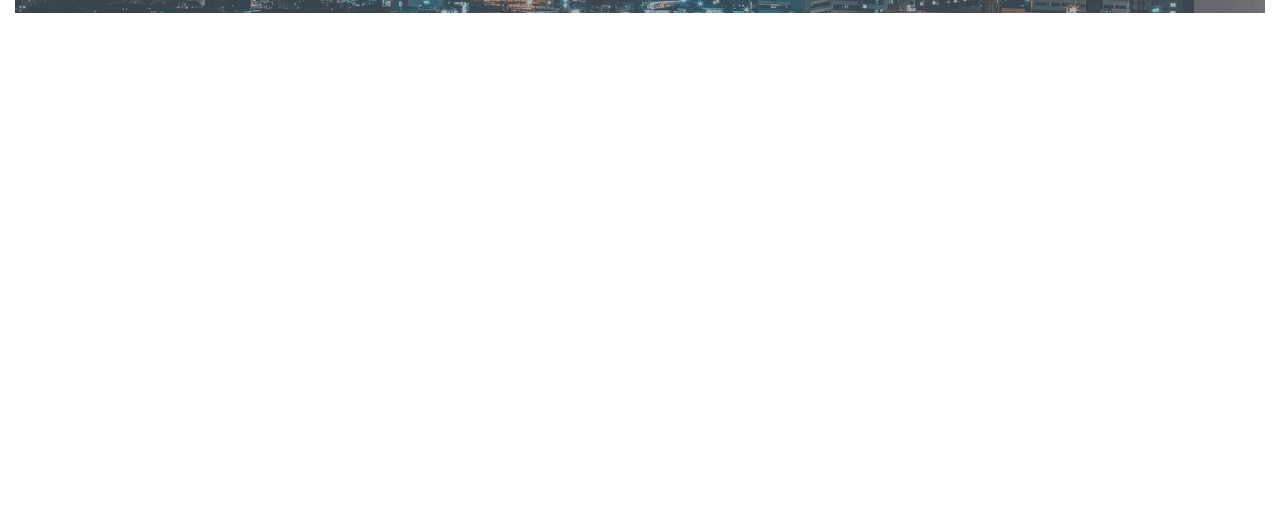
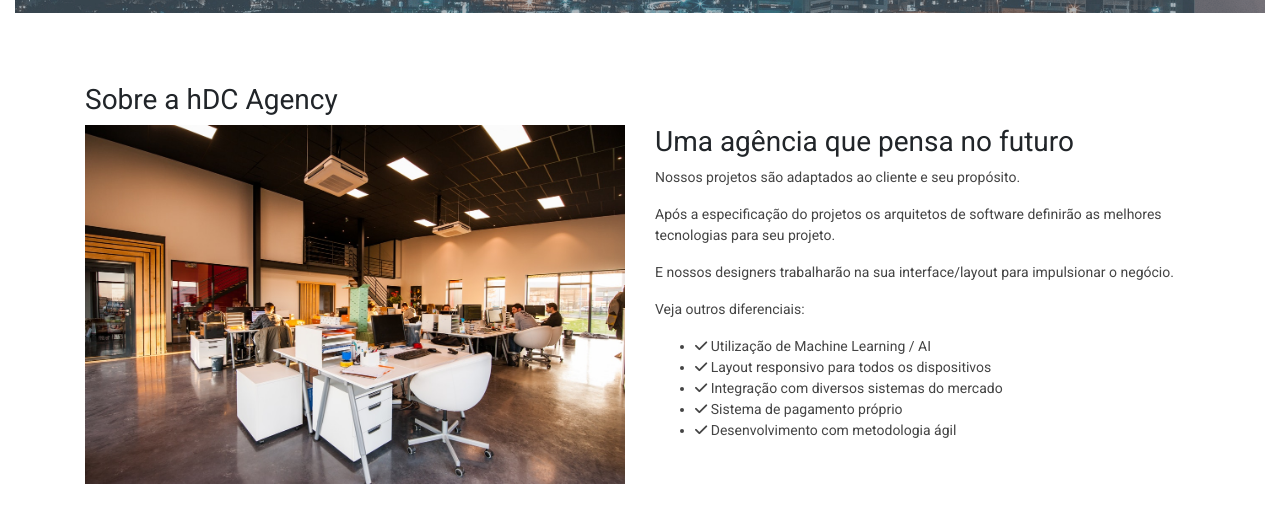
Before and after one commit to jgjefersonluis/javascript-jlmg_Agency, a plain HTML site: page index.html in a window 1280 px wide. Shown: the part 592-1114 px from the top of the page. Before the commit the page ends 800 px from the top, so only its background shows below. Drawn offline with nearby package versions, Linux system fonts and the light colour scheme.

Commit message:
sobre a empresa

```diff
--- a/index.html
+++ b/index.html
@@ -96,6 +96,33 @@
           <span class="sr-only">Next</span>
         </a>
       </div>
+<!-- Sobre a empresa -->
+      <div id="about-area">
+        <div class="container">
+            <div class="row">
+              <div class="col-12">
+                <h3 class="main-title">Sobre a hDC Agency</h3>
+              </div>
+              <div class="col-md-6">
+                <img class="img-fluid" src="img/agencia.jpg" alt="Agência hDC">
+              </div>
+              <div class="col-md-6">
+                <h3 class="about-title">Uma agência que pensa no futuro</h3>
+                <p>Nossos projetos são adaptados ao cliente e seu propósito.</p>
+                <p>Após a especificação do projetos os arquitetos de software definirão as melhores tecnologias para seu projeto.</p>
+                <p>E nossos designers trabalharão na sua interface/layout para impulsionar o negócio.</p>
+                <p>Veja outros diferenciais:</p>
+                <ul id="about-list">
+                  <li><i class="fas fa-check"></i> Utilização de Machine Learning / AI</li>
+                  <li><i class="fas fa-check"></i> Layout responsivo para todos os dispositivos</li>
+                  <li><i class="fas fa-check"></i> Integração com diversos sistemas do mercado</li>
+                  <li><i class="fas fa-check"></i> Sistema de pagamento próprio</li>
+                  <li><i class="fas fa-check"></i> Desenvolvimento com metodologia ágil</li>
+                </ul>
+              </div>
+            </div>
+          </div>
+      </div>
 
 
 
```
